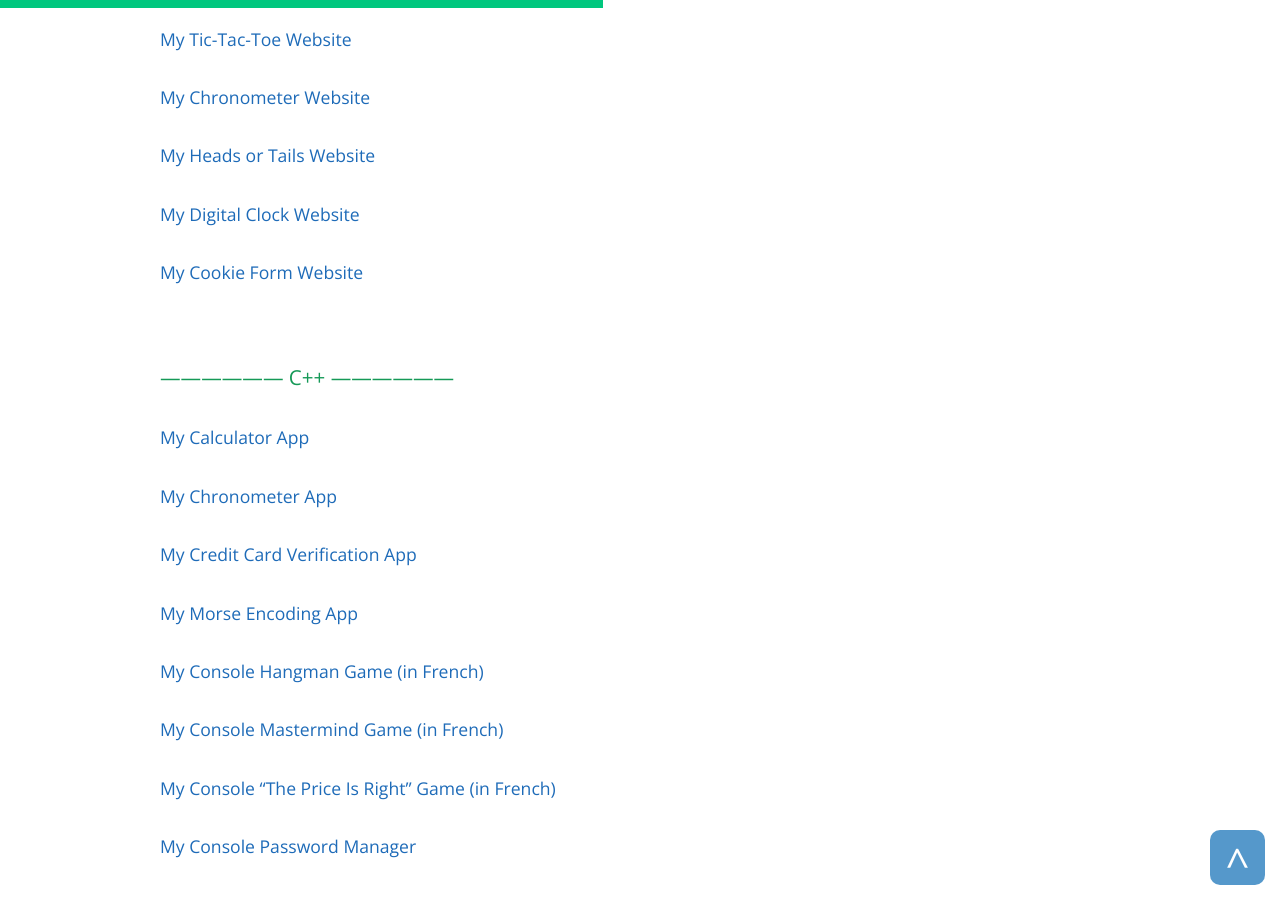
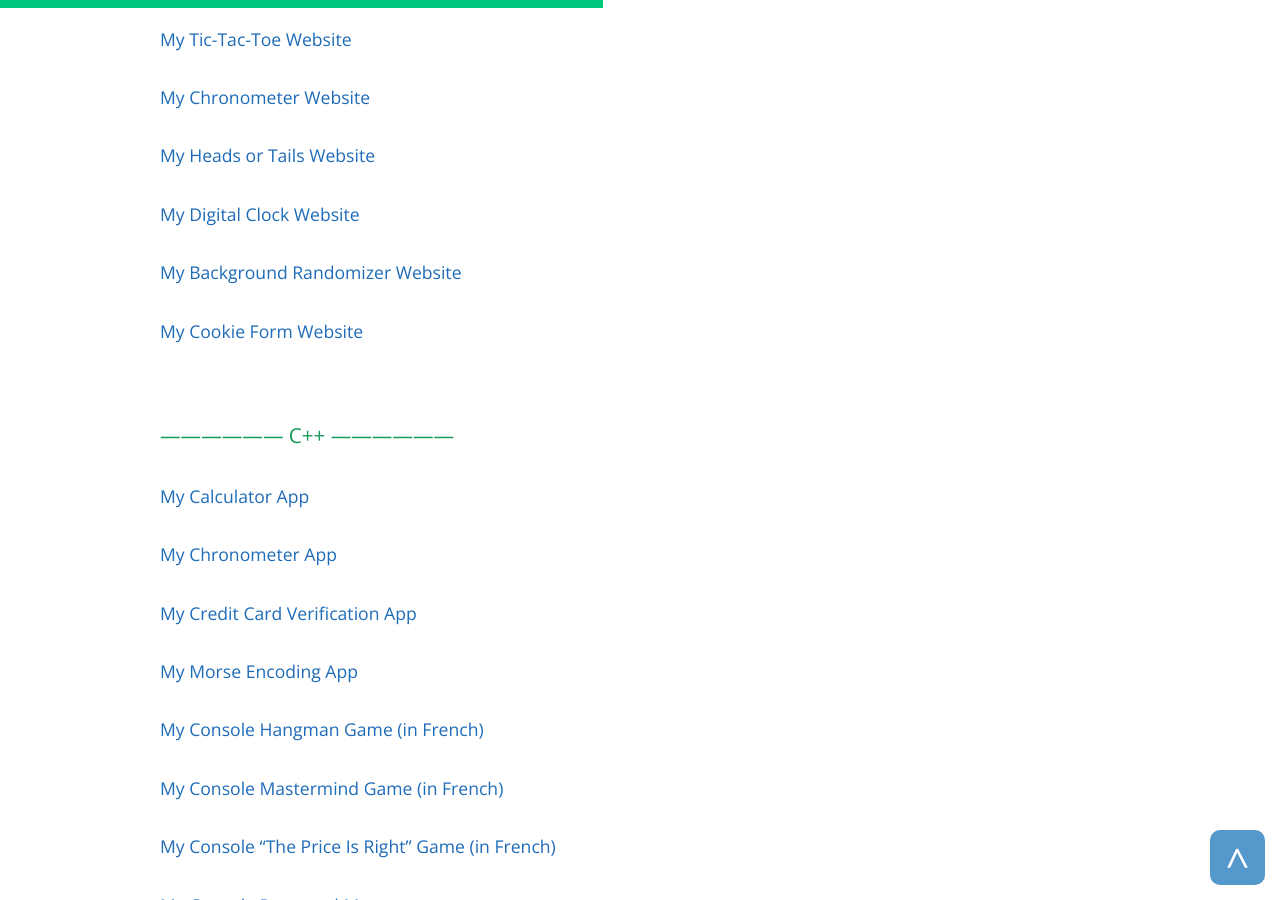
Before and after one commit to PouletEnSlip/pouletenslip.github.io, a Jekyll site: the page built from index.md, in a window 1280 px wide and 900 px high, scrolled down 627 px. Built offline with Jekyll 4.4.1, drawn with Linux system fonts in a browser that asks for light colours; comment, search, counter and statistics services are not loaded; our own code applies the rules of GitHub Pages for plain Markdown files.

Commit message:
Update index.md

```diff
--- a/index.md
+++ b/index.md
@@ -10,6 +10,7 @@ layout: default
 #### [My Chronometer Website](pages/chronometer/)
 #### [My Heads or Tails Website](pages/headsortails/)
 #### [My Digital Clock Website](pages/clock/)
+#### [My Background Randomizer Website](pages/color/)
 #### [My Cookie Form Website](https://github.com/PouletEnSlip/Cookies)
 <br>
 
```
